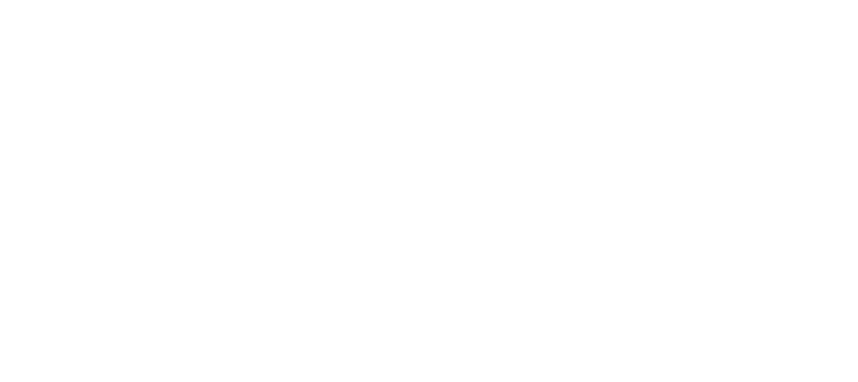
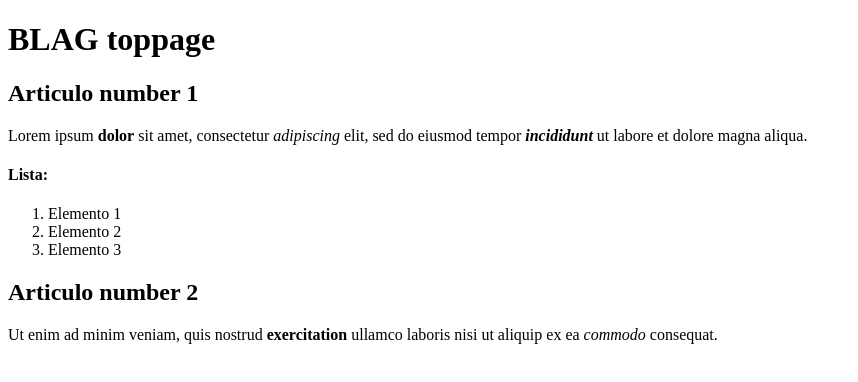
Before and after one commit to eml02/git_test, a plain HTML site: page index.html in a window 1280 px wide. Shown: the whole page, without its empty margins (0-858 px from the left). Drawn offline with Linux system fonts and the light colour scheme.

Commit message:
Head body etc

```diff
--- a/index.html
+++ b/index.html
@@ -1,3 +1,23 @@
 <!DOCTYPE html>
 <html lang="en">
+    <head>
+        <meta charset="UTF-8">
+        <title>Pagina prueba 1</title>
+    </head>
+
+    <body>
+        <h1>BLAG toppage</h1>
+
+        <h2>Articulo number 1</h2>
+        <p>Lorem ipsum <strong>dolor</strong> sit amet, consectetur <em>adipiscing</em> elit, sed do eiusmod tempor <em><strong>incididunt</strong></em> ut labore et dolore magna aliqua.</p>
+        <h4>Lista:</h4>
+        <ol>
+            <li>Elemento 1</li>
+            <li>Elemento 2</li>
+            <li>Elemento 3</li>
+        </ol>
+
+        <h2>Articulo number 2</h2>
+        <p>Ut enim ad minim veniam, quis nostrud <strong>exercitation</strong> ullamco laboris nisi ut aliquip ex ea <em>commodo</em> consequat. </p>
+    </body>
 </html>
```
